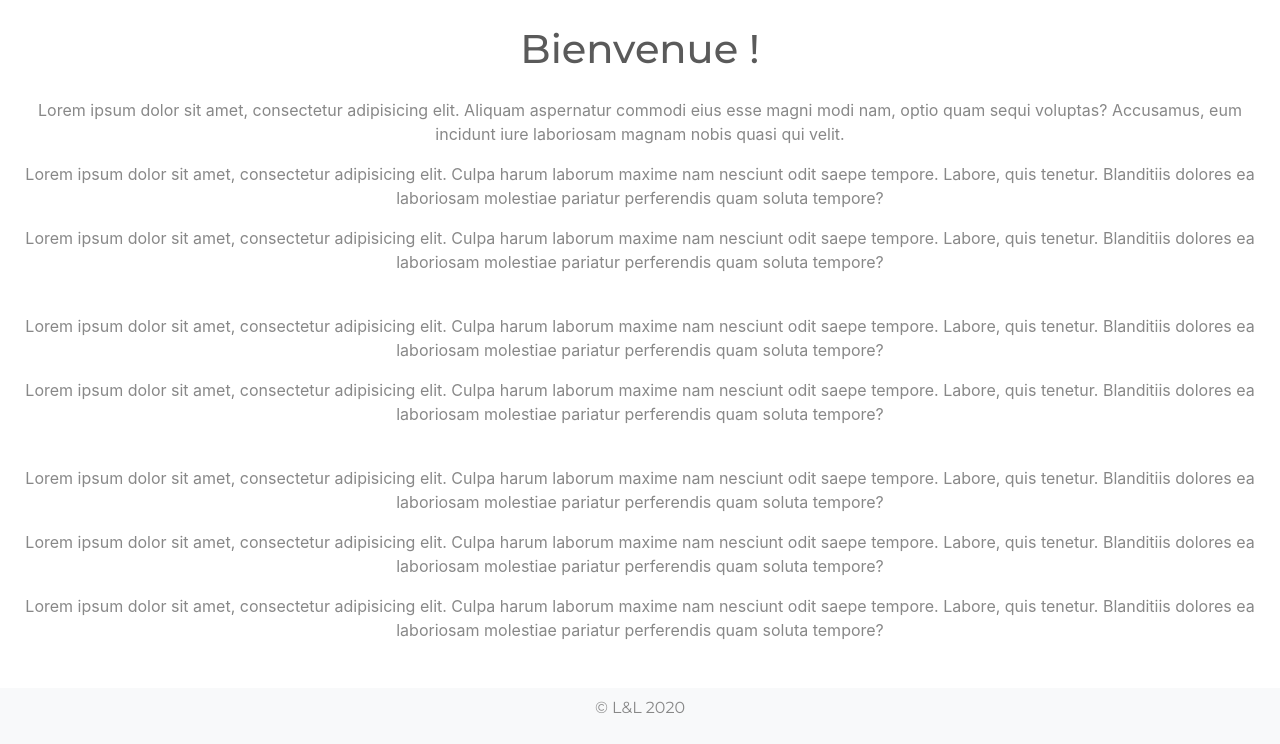
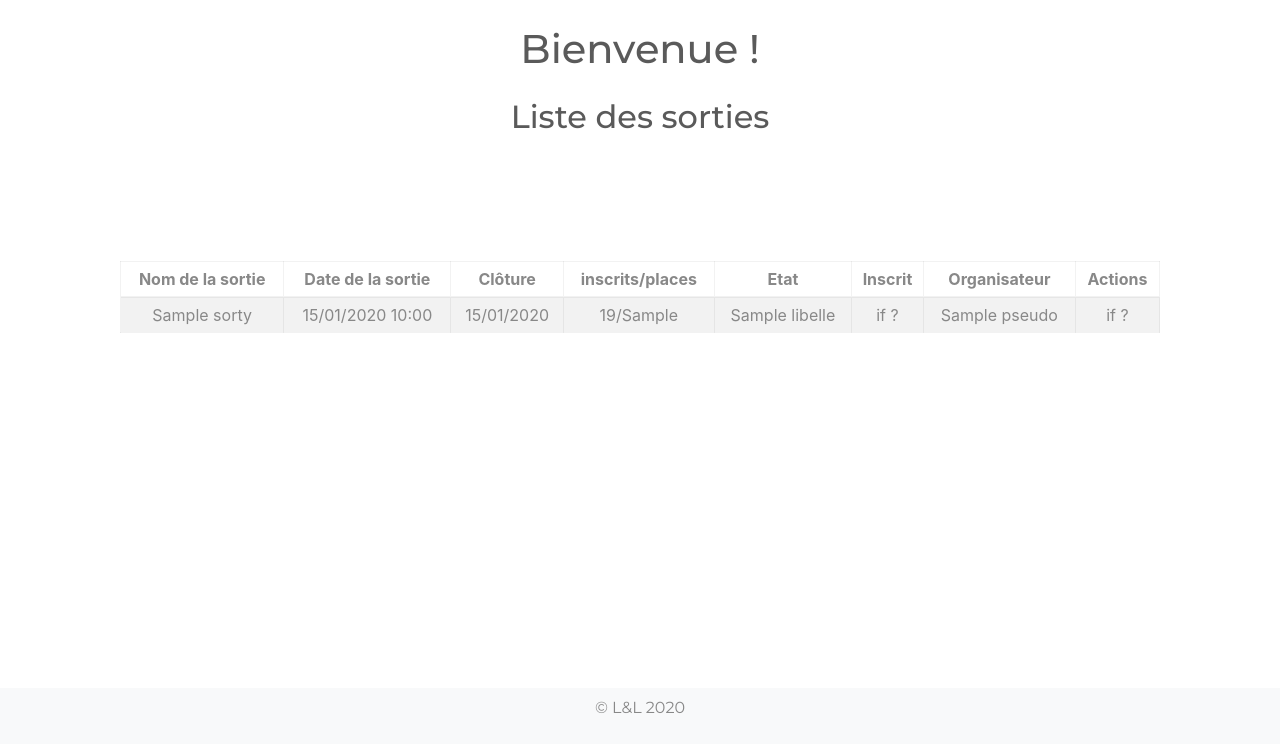
Before and after one commit to CarineLeonard/sortir.com, a Symfony app: template templates/main/index.html.twig in a window 1280 px wide. Shown: the part 56-800 px from the top of the page. Run offline with Twig, Linux system fonts and the light colour scheme; the template is opened without the code that fills it: most values are stand-ins (such as "Sample title", 1, 10 or a date in 2020); some libraries are stand-ins or nearby versions.

Commit message:
création profil controlleur, + début de liste sur accueil

```diff
--- a/public/css/style.css
+++ b/public/css/style.css
@@ -12,3 +12,9 @@ h1 {
 .btn {
     margin: 10px;
 }
+
+.my-custom-scrollbar {
+    overflow-y:scroll;
+    height:50px;
+    width: 130vh;
+}
--- a/templates/header.html.twig
+++ b/templates/header.html.twig
@@ -19,7 +19,7 @@
                         <a class="nav-link" href="{{ path ('main_index') }}">Accueil</a>
                     </li>
                     <li class="nav-item">
-                        <a class="nav-link" href="{{ path ('main_profil') }}">Mon profil</a>
+                        <a class="nav-link" href="{{ path ('participant_profil') }}">Mon profil</a>
                     </li>
                     <li class="nav-item">
                         <a class="nav-link" href="{{ path ('app_logout') }}">Se déconnecter</a>
--- a/templates/main/index.html.twig
+++ b/templates/main/index.html.twig
@@ -4,15 +4,36 @@
 {% block titre %}Bienvenue !{% endblock %}
 
 {% block body %}
-    <p>Lorem ipsum dolor sit amet, consectetur adipisicing elit. Aliquam aspernatur commodi eius esse magni modi nam, optio quam sequi voluptas? Accusamus, eum incidunt iure laboriosam magnam nobis quasi qui velit.</p>
-    <p>Lorem ipsum dolor sit amet, consectetur adipisicing elit. Culpa harum laborum maxime nam nesciunt odit saepe tempore. Labore, quis tenetur. Blanditiis dolores ea laboriosam molestiae pariatur perferendis quam soluta tempore?</p>
-    <p>Lorem ipsum dolor sit amet, consectetur adipisicing elit. Culpa harum laborum maxime nam nesciunt odit saepe tempore. Labore, quis tenetur. Blanditiis dolores ea laboriosam molestiae pariatur perferendis quam soluta tempore?</p>
-    <br>
-    <p>Lorem ipsum dolor sit amet, consectetur adipisicing elit. Culpa harum laborum maxime nam nesciunt odit saepe tempore. Labore, quis tenetur. Blanditiis dolores ea laboriosam molestiae pariatur perferendis quam soluta tempore?</p>
-    <p>Lorem ipsum dolor sit amet, consectetur adipisicing elit. Culpa harum laborum maxime nam nesciunt odit saepe tempore. Labore, quis tenetur. Blanditiis dolores ea laboriosam molestiae pariatur perferendis quam soluta tempore?</p>
-    <br>
-    <p>Lorem ipsum dolor sit amet, consectetur adipisicing elit. Culpa harum laborum maxime nam nesciunt odit saepe tempore. Labore, quis tenetur. Blanditiis dolores ea laboriosam molestiae pariatur perferendis quam soluta tempore?</p>
-    <p>Lorem ipsum dolor sit amet, consectetur adipisicing elit. Culpa harum laborum maxime nam nesciunt odit saepe tempore. Labore, quis tenetur. Blanditiis dolores ea laboriosam molestiae pariatur perferendis quam soluta tempore?</p>
-    <p>Lorem ipsum dolor sit amet, consectetur adipisicing elit. Culpa harum laborum maxime nam nesciunt odit saepe tempore. Labore, quis tenetur. Blanditiis dolores ea laboriosam molestiae pariatur perferendis quam soluta tempore?</p>
-
+    <h2>Liste des sorties</h2>
+    <div class="row justify-content-center centre">
+        <table class="table table-striped table-bordered table-sm my-custom-scrollbar" cellspacing="0"
+               width="100%">
+        <thead>
+            <tr>
+                <th>Nom de la sortie</th>
+                <th>Date de la sortie</th>
+                <th>Clôture</th>
+                <th>inscrits/places</th>
+                <th>Etat</th>
+                <th>Inscrit</th>
+                <th>Organisateur</th>
+                <th>Actions</th>
+            </tr>
+        </thead>
+        <tbody>
+            {% for sortie in sorties %}
+                <tr class="sortie">
+                    <td>{{ sortie.nom}}</td>
+                    <td>{{ sortie.dateHeureDebut | date('d/m/Y H:i')}}</td>
+                    <td>{{ sortie.dateLimiteInscription |date('d/m/Y') }}</td>
+                    <td>{{ sortie.participants | length}}/{{ sortie.nbInscriptionsMax }}</td>
+                    <td>{{ sortie.etat.libelle}}</td>
+                    <td>if ?</td>
+                    <td>{{ sortie.organisateur.pseudo}}</td>
+                    <td>if ?</td>
+                </tr>
+            {% endfor %}
+        </tbody>
+    </table>
+    </div>
 {% endblock %}
```
Also changed, not shown: src/Controller/MainController.php (+9 -38 lines), src/Controller/ParticipantController.php (added, +54 -0 lines), templates/participant/profil.html.twig (renamed from templates/main/profil.html.twig).
